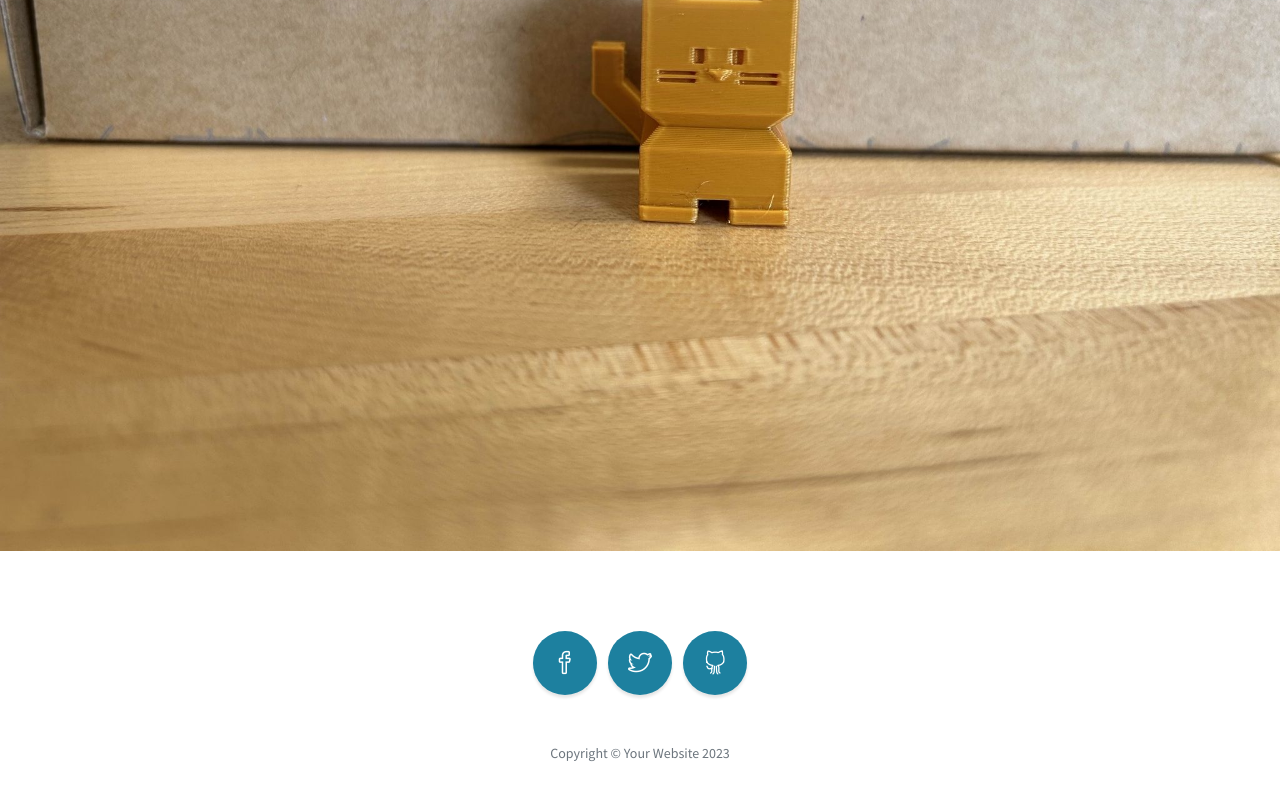
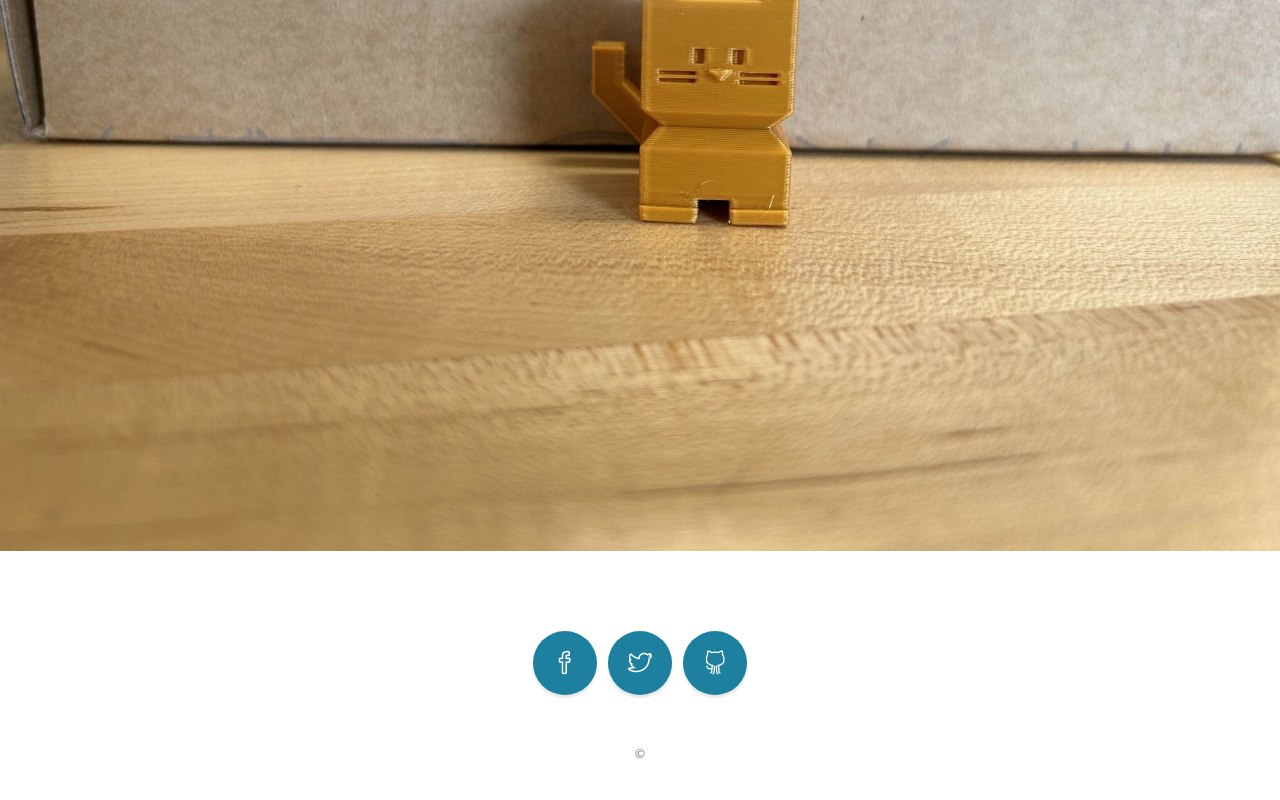
Before and after one commit to TomatoBrandeis/tomato.github.io, a plain HTML site: page index.html in a window 1280 px wide. Shown: the part 3647-4447 px from the top of the page. Drawn offline with nearby package versions, Linux system fonts and the light colour scheme; files whose address does not match are found by name.

Commit message:
Update index.html

```diff
--- a/index.html
+++ b/index.html
@@ -165,7 +165,7 @@
                         <a class="social-link rounded-circle text-white" href="#!"><i class="icon-social-github"></i></a>
                     </li>
                 </ul>
-                <p class="text-muted small mb-0">Copyright &copy; Your Website 2023</p>
+                <p class="text-muted small mb-0"> &copy; </p>
             </div>
         </footer>
         <!-- Scroll to Top Button-->
```
